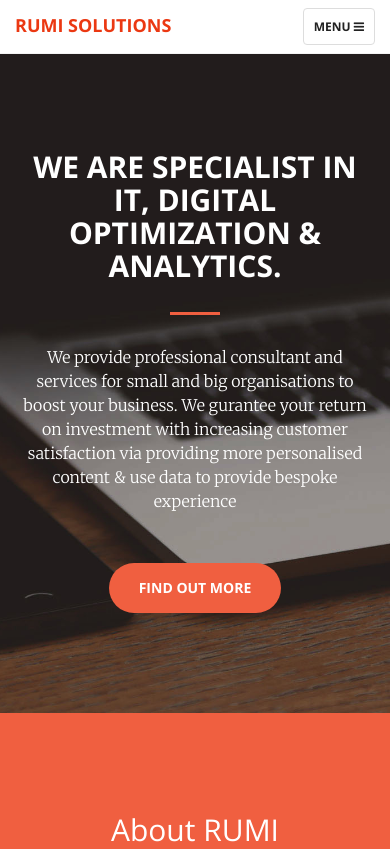
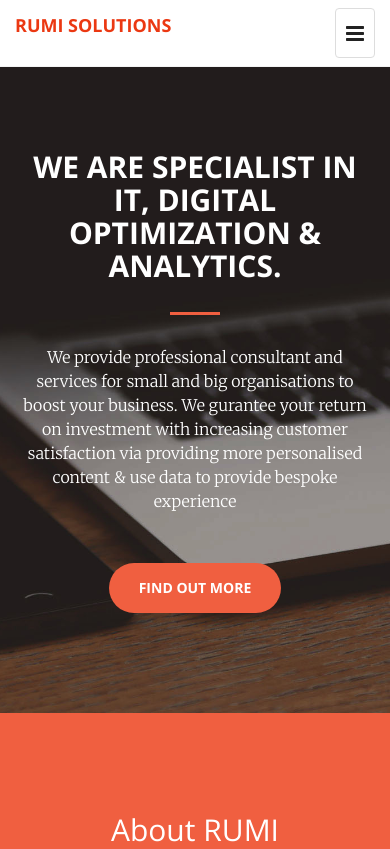
Before and after one commit to hoodeh/Rumi-master, a website: page index.html in a window 390 px wide. Shown: the top 849 px of the page. Drawn offline with nearby package versions, Linux system fonts and the light colour scheme.

Commit message:
change menu on mobile

```diff
--- a/index.html
+++ b/index.html
@@ -40,8 +40,8 @@
         <div class="container-fluid">
             <!-- Brand and toggle get grouped for better mobile display -->
             <div class="navbar-header">
-                <button type="button" class="navbar-toggle collapsed" data-toggle="collapse" data-target="#bs-example-navbar-collapse-1">
-                    <span class="sr-only">Toggle navigation</span> Menu <i class="fa fa-bars"></i>
+                <button type="button" class="navbar-toggle collapsed" data-toggle="collapse" style="font-size: 21px" data-target="#bs-example-navbar-collapse-1">
+                    <span class="sr-only">Toggle navigation</span> <i class="fa fa-bars"></i>
                 </button>
                 <a class="navbar-brand page-scroll" href="#page-top">Rumi Solutions</a>
             </div>
```
